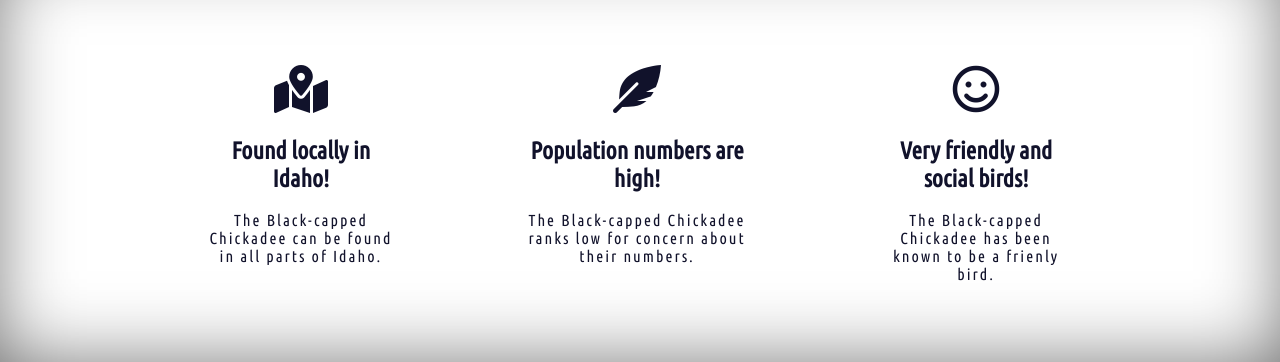
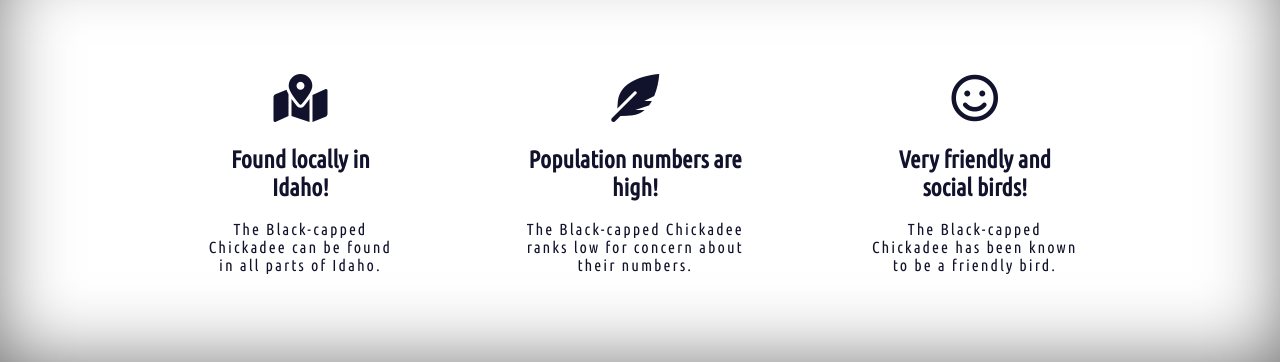
Before and after one commit to emmaswan208/CHS-IdahoHistory-ChickadeeWebsite, a plain HTML site: page Homepage.htm in a window 1280 px wide. Shown: the part 716-1078 px from the top of the page. Drawn offline with Linux system fonts and the light colour scheme.

Commit message:
added d to friendly homepage

```diff
--- a/Homepage.htm
+++ b/Homepage.htm
@@ -101,7 +101,7 @@
               <i class="far fa-smile"></i>
                 <p>Very friendly and social birds!</p>
 
-                <p>The Black-capped Chickadee has been known to be a frienly bird.</p>
+                <p>The Black-capped Chickadee has been known to be a friendly bird.</p>
               </div>
         </div>
       </div>
```
